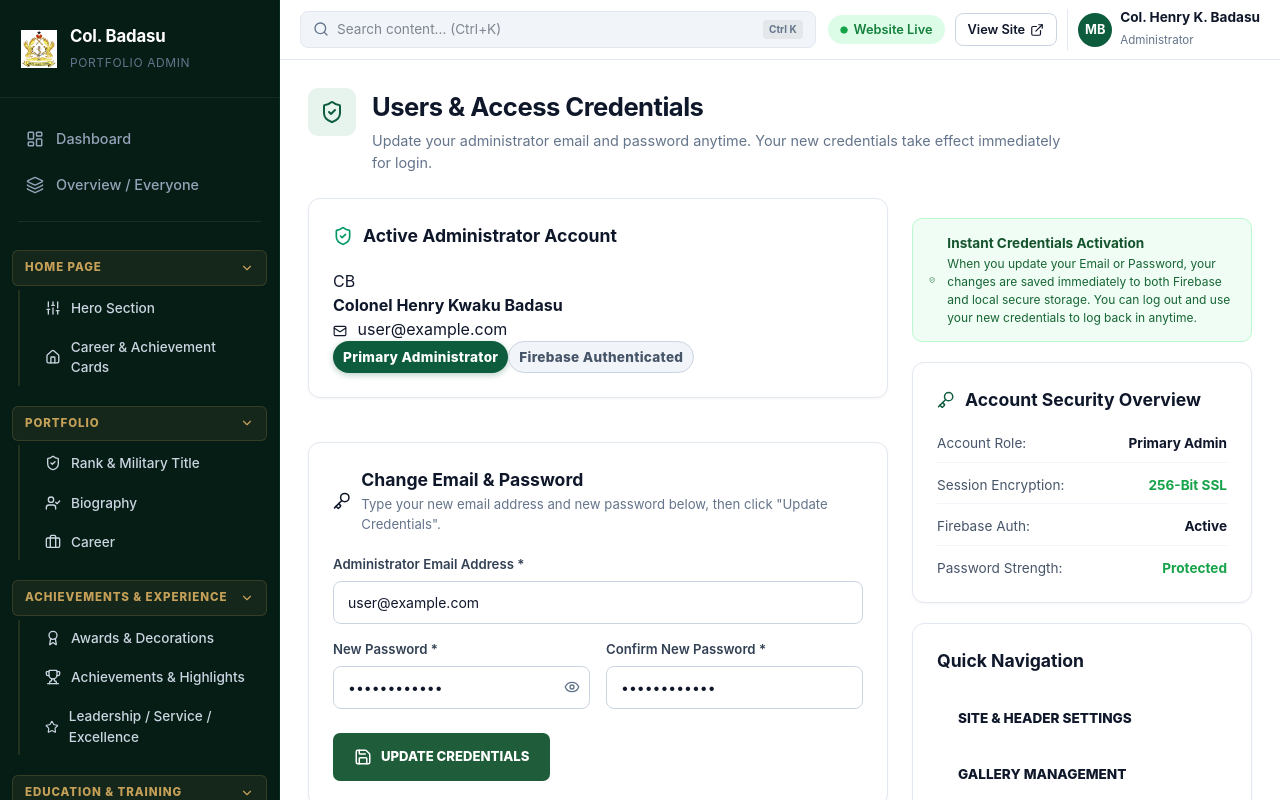
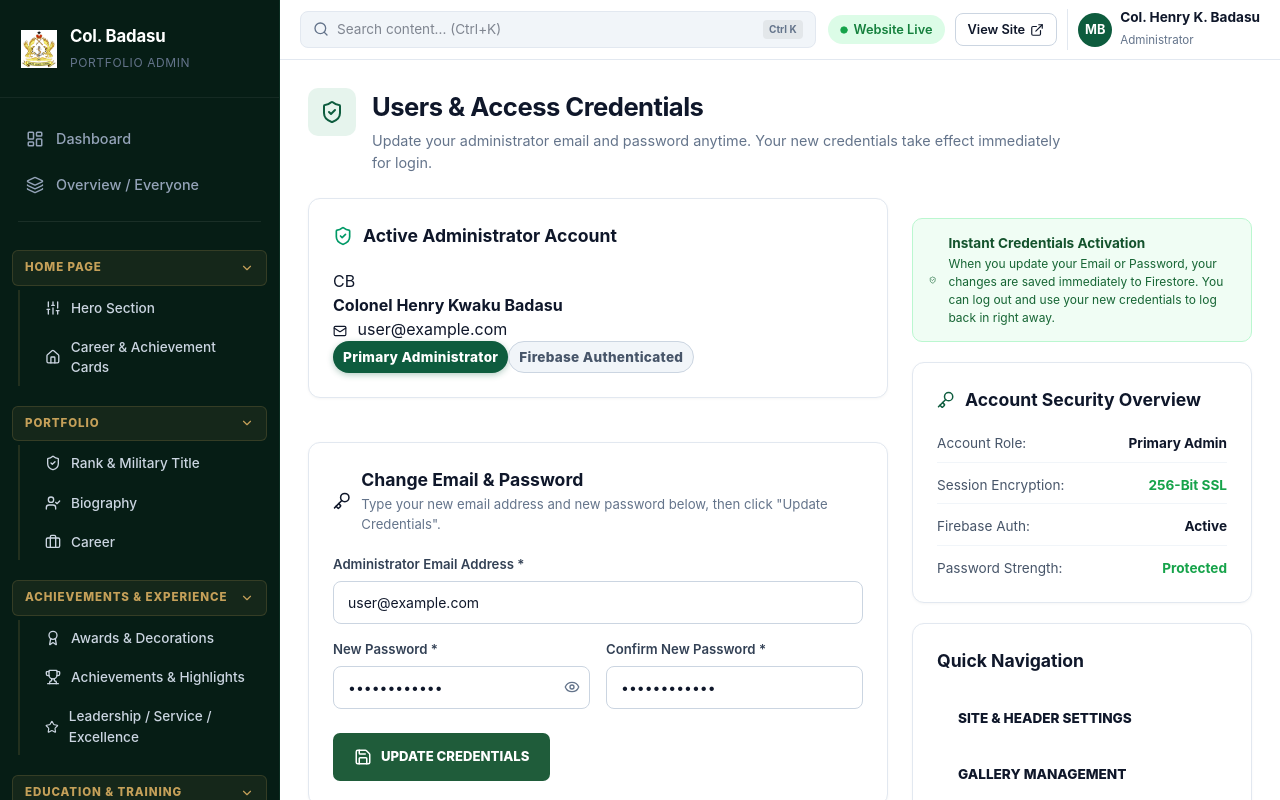
Before and after one commit to kingsleyweb-tech/col.badasu-porfolio, a React (Vite) app: page /admin/users in a window 1280 px wide. Shown: the top 800 px of the page. Built offline with nearby package versions, Linux system fonts and the light colour scheme; no server answers; the database is empty; sample sign-in values are in the browser's storage.

Commit message:
chore: update stale localStorage reference in UsersAdmin sidebar text

```diff
--- a/src/admin/pages/UsersAdmin.tsx
+++ b/src/admin/pages/UsersAdmin.tsx
@@ -224,7 +224,7 @@ export const UsersAdmin: React.FC = () => {
             <ShieldCheck size={24} />
             <div>
               <strong>Instant Credentials Activation</strong>
-              <p>When you update your Email or Password, your changes are saved immediately to both Firebase and local secure storage. You can log out and use your new credentials to log back in anytime.</p>
+              <p>When you update your Email or Password, your changes are saved immediately to Firestore. You can log out and use your new credentials to log back in right away.</p>
             </div>
           </div>
 
```
